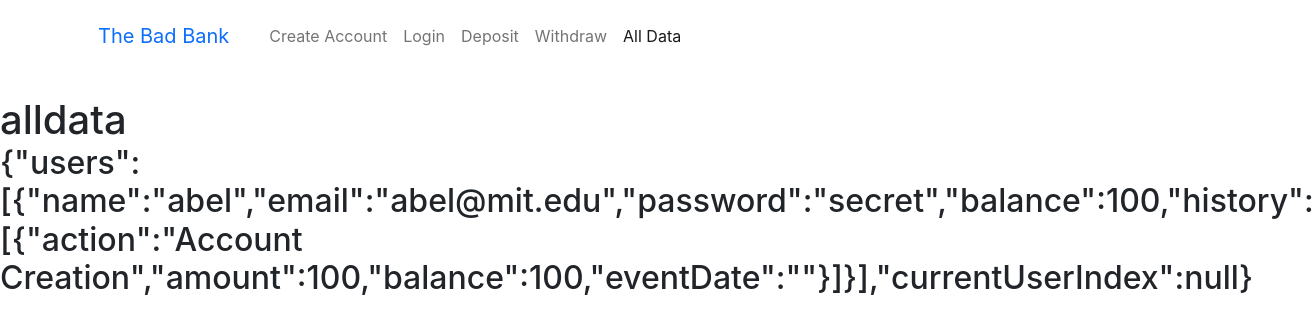
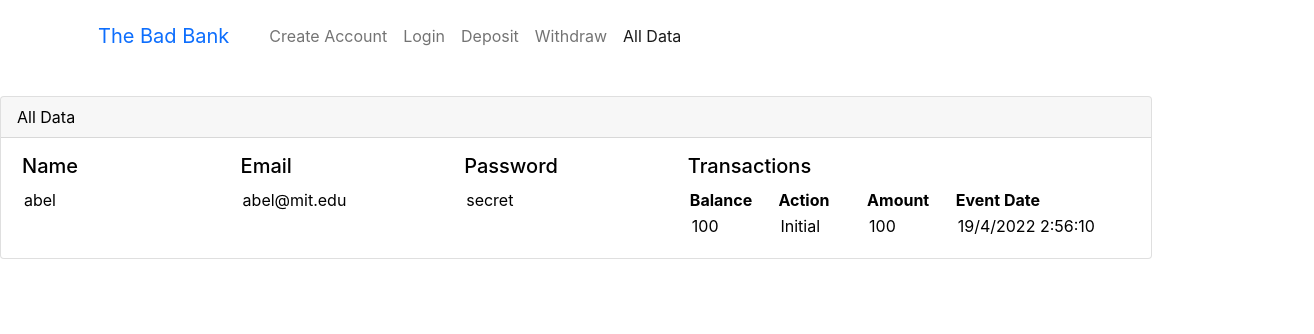
Before and after one commit to rockgard3n/BadBankApp, a React (Create React App) app in the folder badbank/: page /#/alldata in a window 1280 px wide. Shown: the top 334 px of the page, 1314 px wide, since content can reach past the window. Built offline with nearby package versions, Linux system fonts and the light colour scheme.

Commit message:
have alldata working properly
next step FORMATTING

```diff
--- a/badbank/src/App.css
+++ b/badbank/src/App.css
@@ -36,3 +36,20 @@
     transform: rotate(360deg);
   }
 }
+
+.alldata {
+  display: grid;
+  grid-template-columns: 1fr 1fr 1fr 2fr;
+}
+
+.offset {
+  margin-left: 5px;
+}
+
+.padded {
+  padding: 2px;
+}
+
+.thick {
+  font-weight: bold;
+}
--- a/badbank/src/components/context.js
+++ b/badbank/src/components/context.js
@@ -10,7 +10,7 @@ function Card(props){
     }
 
     return (
-      <div className={classes()} style={{maxWidth: "18rem"}}>
+      <div className={classes()} style={{maxWidth: "90vw"}}>
         <div className="card-header">{props.header}</div>
         <div className="card-body">
           {props.title && (<h5 className="card-title">{props.title}</h5>)}
--- a/badbank/src/index.js
+++ b/badbank/src/index.js
@@ -17,9 +17,20 @@ import AllData from './routes/alldata';
 
 
 function Spa() {
+  var timestamp = Date.now()
+  var date = new Date(timestamp);
+
+  var eventDate = date.getDate()+
+    "/"+(date.getMonth()+1)+
+    "/"+date.getFullYear()+
+    " "+date.getHours()+
+    ":"+date.getMinutes()+
+    ":"+date.getSeconds();
+  console.log(eventDate);
+
   return(
     <HashRouter>
-      <UserContext.Provider value={{users:[{name:'abel',email:'abel@mit.edu',password:'secret',balance:100, history: [{action:"Account Creation", amount:100, balance: 100, eventDate:""}]}], currentUserIndex: null}}>
+      <UserContext.Provider value={{users:[{name:'abel',email:'abel@mit.edu',password:'secret',balance:100, history: [{action:"Initial", amount:100, balance: 100, eventDate}]}], currentUserIndex: null}}>
       <Routes>
         <Route path="/" element={<App />}>
           <Route index element={<Home />}/>
--- a/badbank/src/routes/alldata.js
+++ b/badbank/src/routes/alldata.js
@@ -1,14 +1,60 @@
 import React from 'react';
 import { UserContext } from "../components/context";
 import Card from "../components/context"
+import App from '../App';
+import '../App.css'
 
 function AllData(){
     const ctx = React.useContext(UserContext);
+    console.log(ctx);
     return (
-      <h1>alldata
-      <h2>{JSON.stringify(ctx)} </h2>
-      </h1>
-    )
+        <Card
+          txtcolor="black"
+          header="All Data"
+          width="50rem"
+          body={
+            <>
+          <div className="alldata">
+              <div className="offset"><h5>Name</h5></div>
+              <div><h5>Email</h5></div>
+              <div><h5>Password</h5></div>
+              <div><h5>Transactions</h5></div>
+          </div>
+          {ctx.users.map((user, index) => {
+            return (
+                <div className="alldata data-item" key={index}>
+                    <div className="offset padded">{user.name}</div>
+                    <div className="padded">{user.email}</div>
+                    <div className="padded">{user.password}</div>
+                    <div className="padded">
+                    <div className="alldata">
+                                    <div className="thick">Balance</div>
+                                    <div className="thick">Action</div>
+                                    <div className="thick">Amount</div>
+                                    <div className="thick">Event Date</div>
+                                    </div>
+                        {user.history.map((iter, index) => {
+                            return(
+                            <div className="alldata data-item" key={index}>
+                                <div className="padded">{iter.balance}</div>
+                                <div className="padded">{iter.action}</div>
+                                <div className="padded">{iter.amount}</div>
+                                <div className="padded">{iter.eventDate}</div>
+                            </div>
+                            )
+                        })
+
+                    }
+
+                    </div>
+                </div>
+            )
+        }
+
+                    )}
+          </>}
+        />
+      );
   }
 
 export default AllData;
--- a/badbank/src/routes/createaccount.js
+++ b/badbank/src/routes/createaccount.js
@@ -48,7 +48,7 @@ function CreateAccount(){
       if (!validate(password, 'password') || password.length < 8) {
         setStatus("Please enter a valid 8+ character password");
         return;}
-      ctx.users.push({name,email,password,balance:100, history: [{action:"Account Creation", amount: 100, balance: ctx.users[ctx.users.length -1].balance, eventDate}]});
+      ctx.users.push({name,email,password,balance:100, history: [{action:"Initial", amount: 100, balance: ctx.users[ctx.users.length -1].balance, eventDate}]});
       setStatus("")
       setShow(false);
     }
```
